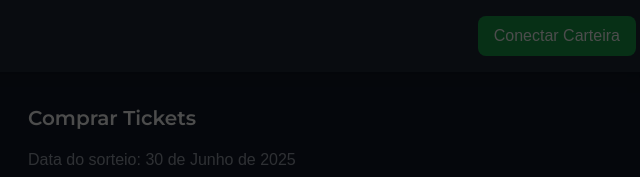
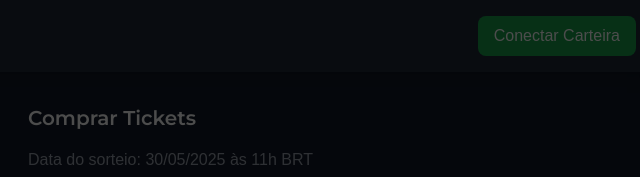
Before and after one commit to 0xGusta/Sorteios-0xgus, a plain HTML site: page index.html in a window 1280 px wide. Shown: the top 177 px of the page, 628-1268 px from the left. Drawn offline with nearby package versions, Linux system fonts and the light colour scheme; a web font is replaced by a local one.

Commit message:
Update index.html

```diff
--- a/index.html
+++ b/index.html
@@ -119,7 +119,7 @@
         <!-- Right Side: Ticket Purchase -->
         <div class="md:w-1/2">
             <h2 class="text-xl font-semibold mb-4 text-white">Comprar Tickets</h2>
-            <p class="text-gray-400 mb-2">Data do sorteio: 30 de Junho de 2025</p>
+            <p class="text-gray-400 mb-2">Data do sorteio: 30/05/2025 às 11h BRT</p>
             <div class="bg-gray-800 p-6 rounded-lg">
                 <p><strong>Preço do Ticket:</strong> <span id="ticketPrice">0.01</span> MON</p>
                 <p><strong>Carteiras Participantes:</strong> <span id="participantCount">0</span></p>
```
